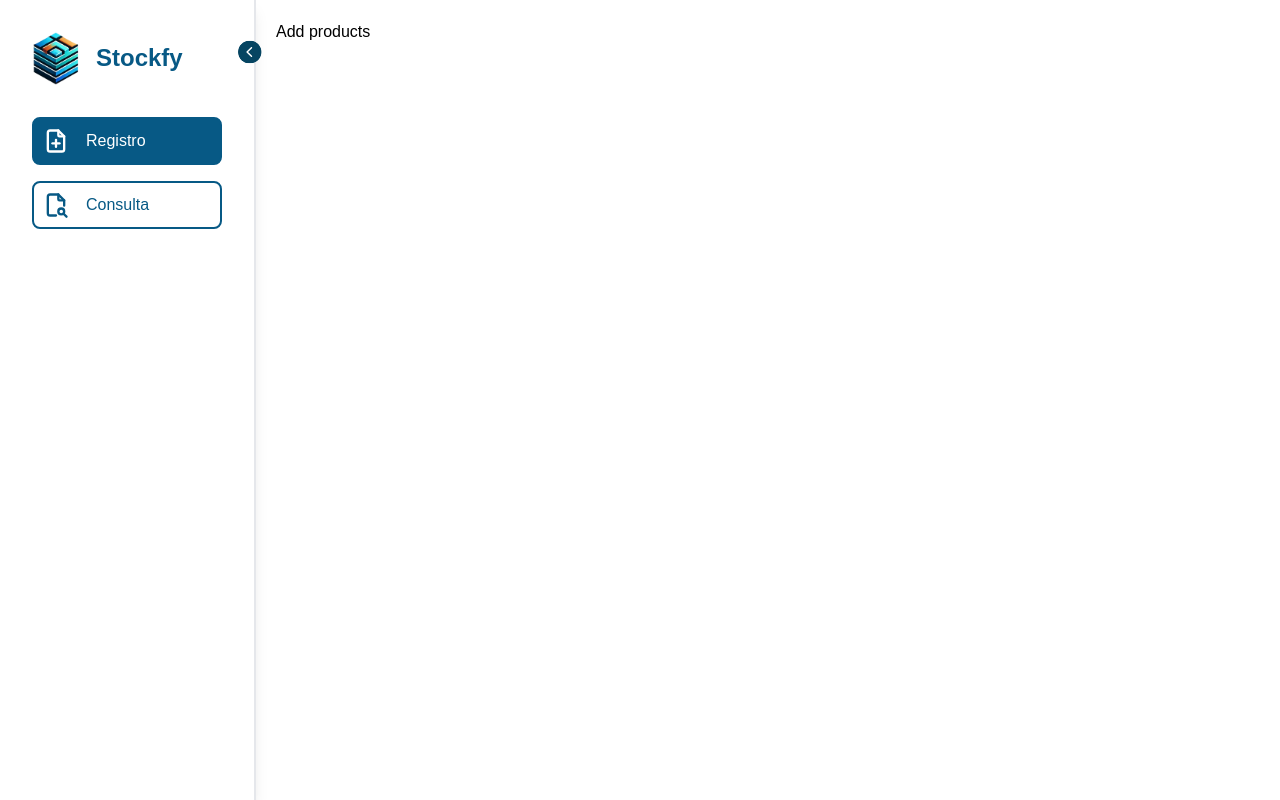
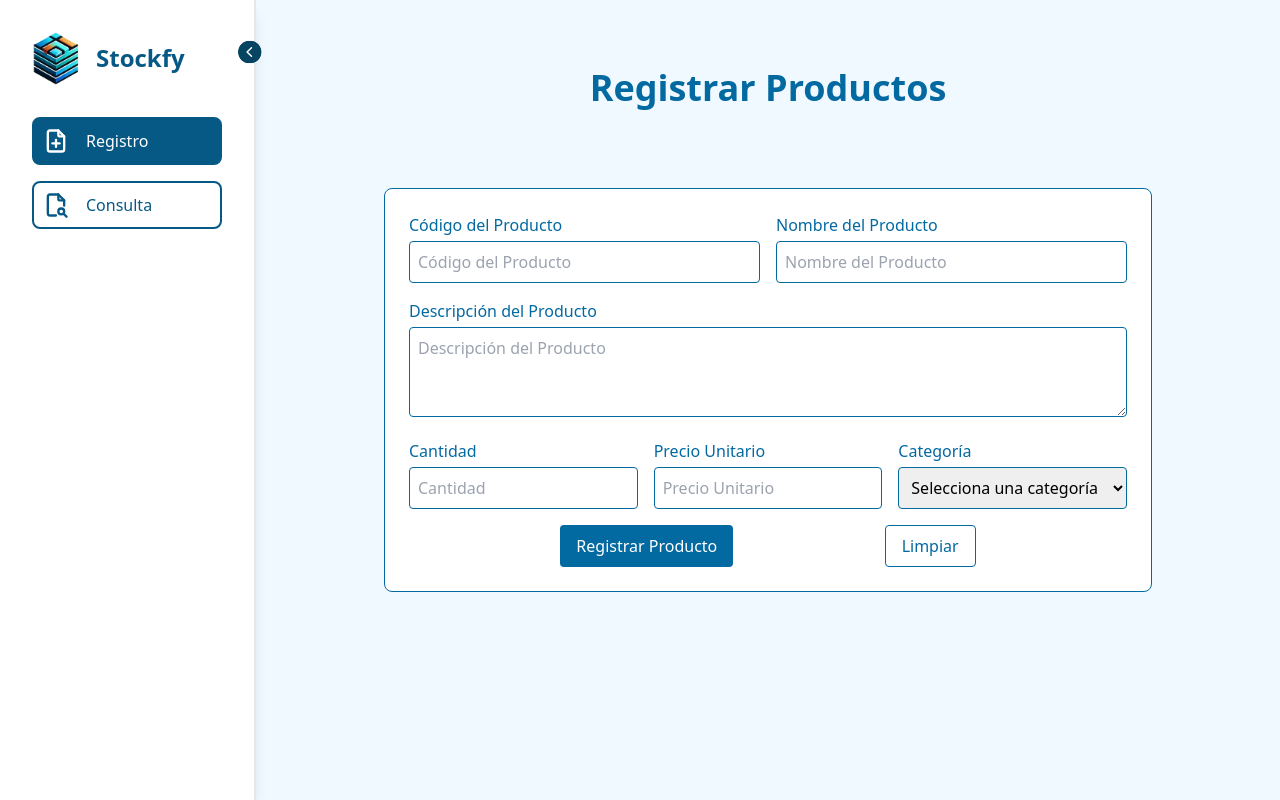
Before and after one commit to estitch/Stockfy, a React (Create React App) app in the folder react-frontend/: page /add-product in a window 1280 px wide. Built offline with nearby package versions, Linux system fonts and the light colour scheme; the HTML template or start-up script is replaced by a standard one.

Commit message:
styles(register): 📝 Maquetado del formulario de registro de productos

```diff
--- a/react-frontend/package.json
+++ b/react-frontend/package.json
@@ -8,6 +8,7 @@
     "@testing-library/react": "^13.4.0",
     "@testing-library/user-event": "^13.5.0",
     "autoprefixer": "^10.4.20",
+    "axios": "^1.7.7",
     "postcss": "^8.4.49",
     "react": "^18.3.1",
     "react-dom": "^18.3.1",
--- a/react-frontend/src/pages/add-product.jsx
+++ b/react-frontend/src/pages/add-product.jsx
@@ -1,3 +1,204 @@
-export default function AddProduct() {
-  return(<div>Add products</div>)
-}
+import { useState } from "react";
+
+const ProductForm = () => {
+  const [formData, setFormData] = useState({
+    productCode: "",
+    productName: "",
+    productDescription: "",
+    productQuantity: "",
+    unitPrice: "",
+    category: "",
+  });
+
+  // Manejar cambios en los inputs
+  const handleChange = (e) => {
+    const { name, value } = e.target;
+    setFormData({
+      ...formData,
+      [name]: value,
+    });
+  };
+
+  // Función para limpiar el formulario
+  const handleReset = () => {
+    setFormData({
+      productCode: "",
+      productName: "",
+      productDescription: "",
+      productQuantity: "",
+      unitPrice: "",
+      category: "",
+    });
+  };
+
+  // Función para enviar los datos al endpoint
+  const handleSubmit = async (e) => {
+    e.preventDefault();
+    try {
+      const response = await fetch("https://example.com/api/products", {
+        method: "POST",
+        headers: {
+          "Content-Type": "application/json",
+        },
+        body: JSON.stringify(formData),
+      });
+
+      if (response.ok) {
+        alert("Producto registrado exitosamente");
+        handleReset(); // Limpia el formulario después de enviar
+      } else {
+        alert("Error al registrar el producto");
+      }
+    } catch (error) {
+      console.error("Error en el envío:", error);
+      alert("Error al conectar con el servidor");
+    }
+  };
+
+  return (
+    <>
+    <h1 className="text-sky-700 text-4xl font-bold mb-20 mt-12 text-center">
+      Registrar Productos
+    </h1>
+    <div className="bg-white border-sky-700 border-solid border p-6 rounded-lg max-w-3xl mx-auto">
+      <form onSubmit={handleSubmit}>
+          {/* Primera fila: Código del Producto y Nombre del Producto */}
+  <div className="grid grid-cols-2 gap-4 mb-4">
+    <div>
+      <label
+        htmlFor="productCode"
+        className="block text-sky-700 font-medium mb-1"
+      >
+        Código del Producto
+      </label>
+      <input
+        type="text"
+        id="productCode"
+        name="productCode"
+        value={formData.productCode}
+        onChange={handleChange}
+        className="w-full border border-sky-700 rounded p-2 focus:outline-none focus:ring focus:ring-sky-300"
+        placeholder="Código del Producto"
+      />
+        </div>
+        <div>
+          <label
+            htmlFor="productName"
+            className="block text-sky-700 font-medium mb-1"
+          >
+            Nombre del Producto
+          </label>
+          <input
+            type="text"
+            id="productName"
+            name="productName"
+            value={formData.productName}
+            onChange={handleChange}
+            className="w-full border border-sky-700 rounded p-2 focus:outline-none focus:ring focus:ring-sky-300"
+            placeholder="Nombre del Producto"
+          />
+        </div>
+        </div>
+
+        {/* Segunda fila: Descripción */}
+        <div className="mb-4">
+          <label
+            htmlFor="productDescription"
+            className="block text-sky-700 font-medium mb-1"
+          >
+            Descripción del Producto
+          </label>
+          <textarea
+            id="productDescription"
+            name="productDescription"
+            value={formData.productDescription}
+            onChange={handleChange}
+            className="w-full border border-sky-700 rounded p-2 focus:outline-none focus:ring focus:ring-sky-300"
+            placeholder="Descripción del Producto"
+            rows="3"
+          ></textarea>
+        </div>
+
+        {/* Tercera fila: Cantidad, Precio Unitario, Categoría */}
+        <div className="grid grid-cols-3 gap-4 mb-4">
+          <div>
+            <label
+              htmlFor="productQuantity"
+              className="block text-sky-700 font-medium mb-1"
+            >
+              Cantidad
+            </label>
+            <input
+              type="number"
+              id="productQuantity"
+              name="productQuantity"
+              value={formData.productQuantity}
+              onChange={handleChange}
+              className="w-full border border-sky-700 rounded p-2 focus:outline-none focus:ring focus:ring-sky-300"
+              placeholder="Cantidad"
+            />
+          </div>
+          <div>
+            <label
+              htmlFor="unitPrice"
+              className="block text-sky-700 font-medium mb-1"
+            >
+              Precio Unitario
+            </label>
+            <input
+              type="number"
+              step="0.01"
+              id="unitPrice"
+              name="unitPrice"
+              value={formData.unitPrice}
+              onChange={handleChange}
+              className="w-full border border-sky-700 rounded p-2 focus:outline-none focus:ring focus:ring-sky-300"
+              placeholder="Precio Unitario"
+            />
+          </div>
+          <div>
+            <label
+              htmlFor="category"
+              className="block text-sky-700 font-medium mb-1"
+            >
+              Categoría
+            </label>
+            <select
+              id="category"
+              name="category"
+              value={formData.category}
+              onChange={handleChange}
+              className="w-full border border-sky-700 rounded p-2 focus:outline-none focus:ring focus:ring-sky-300"
+            >
+              <option value="">Selecciona una categoría</option>
+              <option value="Electrónica">Electrónica</option>
+              <option value="Ropa">Ropa</option>
+              <option value="Alimentos">Alimentos</option>
+              <option value="Otros">Otros</option>
+            </select>
+          </div>
+        </div>
+
+        {/* Botones */}
+        <div className="flex justify-evenly">
+          <button
+            type="submit"
+            className="bg-sky-700 text-white px-4 py-2 rounded hover:bg-sky-600"
+          >
+            Registrar Producto
+          </button>
+          <button
+            type="button"
+            onClick={handleReset}
+            className="bg-white border border-sky-700 text-sky-700 px-4 py-2 rounded hover:bg-sky-100"
+          >
+            Limpiar
+          </button>
+        </div>
+      </form>
+    </div>
+    </>
+  );
+};
+
+export default ProductForm;
--- a/react-frontend/src/pages/index.jsx
+++ b/react-frontend/src/pages/index.jsx
@@ -1,11 +1,10 @@
 import SideBar from '../components/side-bar'
 import { Outlet } from 'react-router-dom'
-import styles from './main.module.scss'
 export default function Index() {
   return (
-    <div className={styles.container}>
+    <div className='flex'>
       <SideBar />
-      <div className={styles.outlet}>
+      <div className='p-5 flex-1 bg-repeat bg-contain h-screen overflow-auto bg-sky-50'>
         <Outlet />
       </div>
     </div>
--- a/react-frontend/src/pages/main.module.scss
+++ /dev/null
@@ -1,13 +0,0 @@
-
-.outlet {
-  padding: 20px;
-  flex: 1;
-  background-repeat: repeat ;
-  background-size: contain;
-  height: 100vh;
-  overflow: auto;
-}
-.container {
-  display: flex;
-  font-family: Poppins, sans-serif;
-}
```
Also changed, not shown: 2 other files (tests, documents, lock files or other folders).
